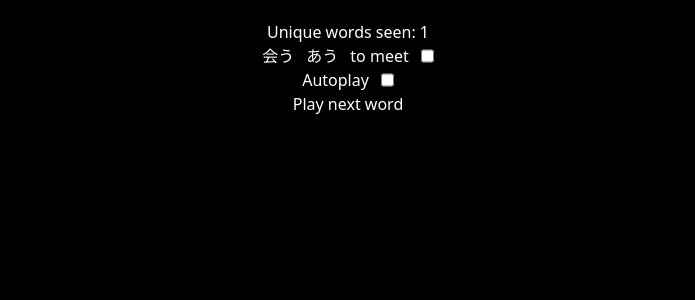
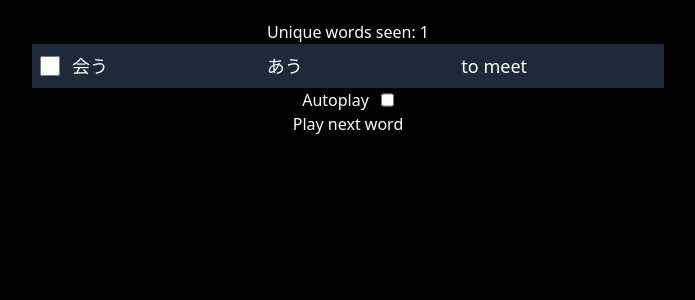
Before and after one commit to bryanjenningz/jlpt-audio-srs, a Next.js app: page / in a window 1280 px wide. Both pictures are taken after a click on the button "Play next word". Shown: the top 300 px of the page, without its empty margins (292-987 px from the left). Built offline with nearby package versions, Linux system fonts and the light colour scheme.

Commit message:
Style seen words list

```diff
--- a/src/pages/index.tsx
+++ b/src/pages/index.tsx
@@ -42,17 +42,15 @@ export default function Home() {
       <div className="flex w-full max-w-2xl flex-col items-center p-5">
         <p>{`Unique words seen: ${seenWords.length}`}</p>
 
-        <ul className="max-h-52 overflow-auto">
+        <ul className="max-h-52 w-full max-w-2xl overflow-auto text-lg">
           {seenWords.map((word) => {
             return (
               <li
                 key={`${word.kanji}-${word.definition}`}
-                className="flex gap-3"
+                className="flex items-center p-2 odd:bg-slate-800"
               >
-                <div>{word.kanji}</div>
-                <div>{word.kana}</div>
-                <div>{word.definition}</div>
                 <input
+                  className="mr-3 h-5 w-5"
                   type="checkbox"
                   checked={word.known}
                   onChange={() =>
@@ -65,6 +63,10 @@ export default function Home() {
                     )
                   }
                 />
+
+                <div className="grow basis-1">{word.kanji}</div>
+                <div className="grow basis-1">{word.kana}</div>
+                <div className="grow basis-1">{word.definition}</div>
               </li>
             );
           })}
```
